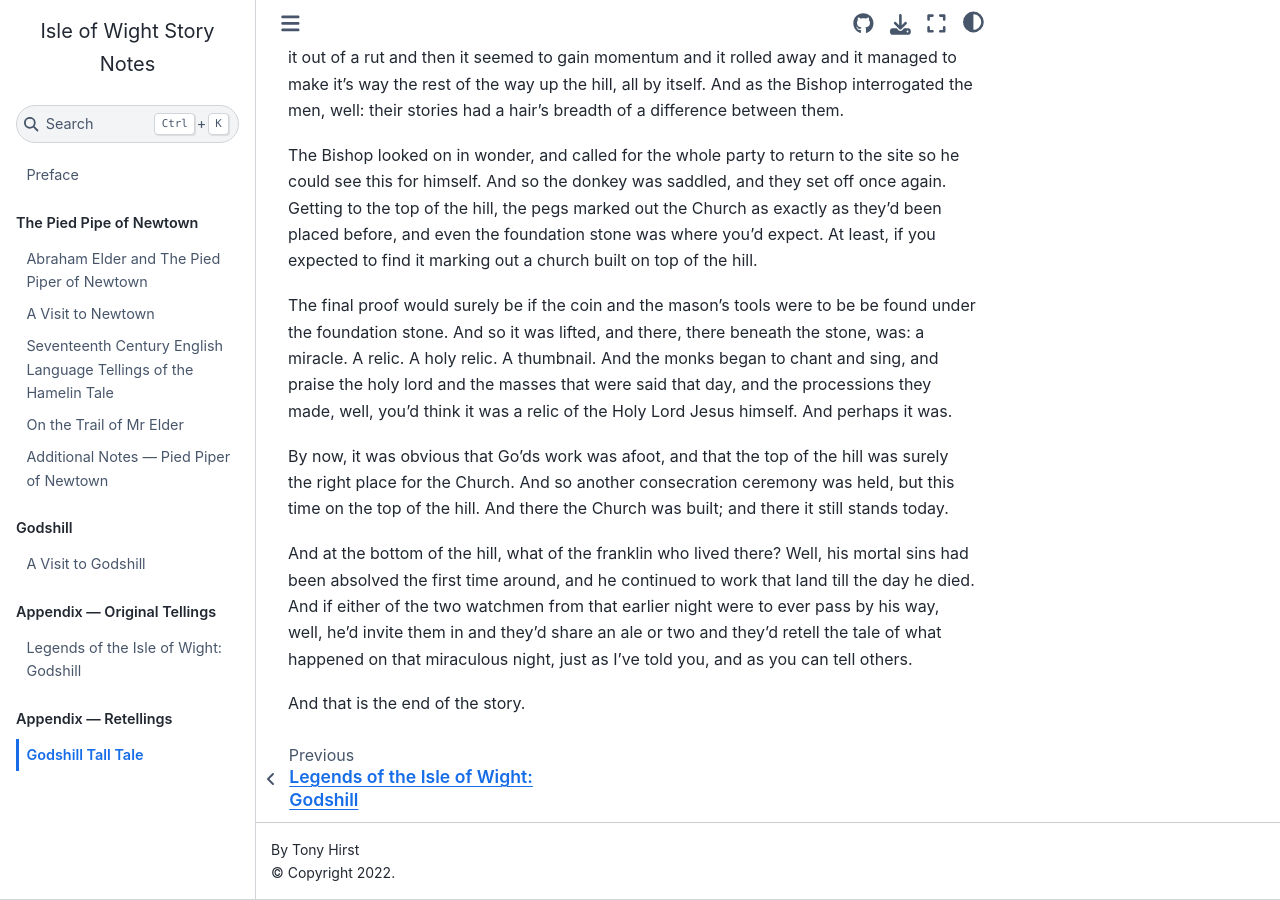
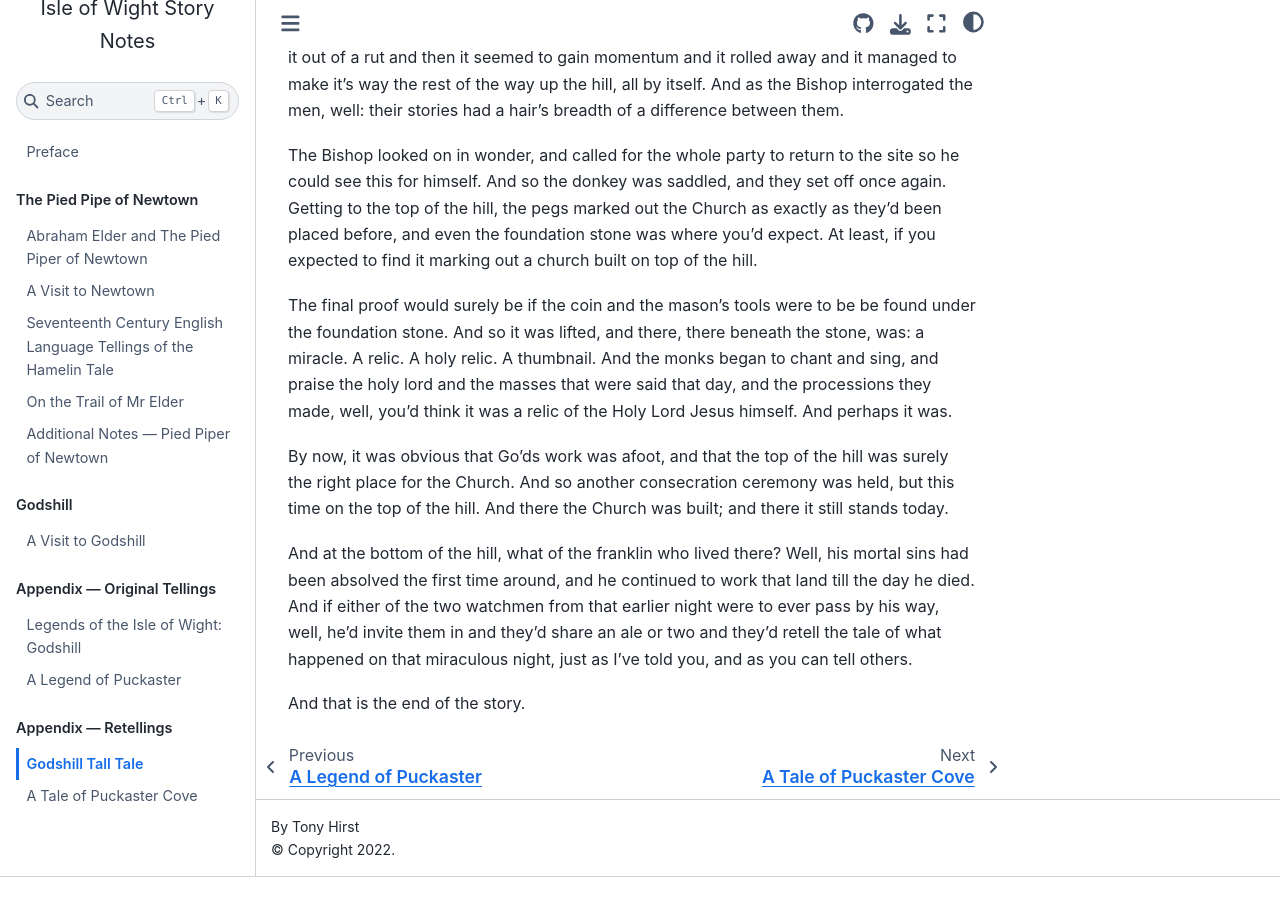
Before and after one commit to psychemedia/island-storynotes, a Jupyter Book: the page built from elder-godshill-reversioned.md, in a window 1280 px wide and 900 px high, scrolled down 2963 px. Built offline with Jupyter Book 1.0.4 settings and Sphinx 7.4.7 and the Sphinx Book theme 1.1.4, drawn with Linux system fonts in a browser that asks for light colours; after the commit the page ends 3840 px from its top, so only the background shows below that; some of the changed lines change nothing that is shown.

Commit message:
Add Puckaster

```diff
--- a/_toc.yml
+++ b/_toc.yml
@@ -14,6 +14,8 @@ parts:
 - caption: Appendix — Original Tellings
   chapters:
   - file: elder-godshill
+  - file: elder-puckaster
 - caption: Appendix — Retellings
   chapters:
   - file: elder-godshill-reversioned
+  - file: elder-puckaster-reversioned
--- /dev/null
+++ b/elder-puckaster-reversioned.md
@@ -0,0 +1,68 @@
+# A Tale of Puckaster Cove
+
+*This is another tale of Abraham Elder's, a fairy tale, which appeared in Bentley's Miscellany. If you go round the coast from Ventnor toward's St Catherine's Point, you'll come to Binnel Bay, and Puckaster Cove. Now as I'm sure you all know, Puck, or pooka, is an old English word meaning "goblin" or perhaps, fairy. And that gives a clue as to the nature of this tale. Now, back in the twelfth century, there were no real roads around that part of the island, but there were footpaths, parts of which remain to this day. Pilgrims would land at Puckaster Bay and make their way up the cliff and along the Cripple Path, pass by Niton and go up to the holy well at Whitwell; and then they'd return along St Radegund's path, back to Puckaster Cove. A twelfth century circular walk, if you will.*
+
+As you might expect, these paths could be treacherous, particularly at night, and about a mile from the cove there was a place that was, by turn, marshy, and boggy, and bordered by brambles. And at night, over that place, could often be seen Jack o'Lanterns, will-o-the-wisps, warning away the unwary. But in the midst of that inhospitable place was a wide, flat green space, and if you ever had chance to look at it, you'd likely as not be able to see fairy rings there. For that was the place where King Puck, the king of fairies, would hold court.
+
+Now, one time, John Kann, who lived not far from the fairy rings, was chatting to one of his friends who lived nearby with his family, and who was due to be married. "I surely need to build a new house," the man said, "for me and my new wife to live in", and he described the flat green space as being the ideal place.
+
+"Are you mad?", said John Kann, "that's no place for the likes of you, nor me"; and he convinced his friend that to build a house there would be folly indeed and would surely invite no end of trouble; that the fairy folk would not take politely to their meeting place being invaded, that bad things would happen to the man and his wife, that their children would be replaced by changelings, and suchlike.
+
+The man was persuaded, and found land for a house elsewhere, and when the time came for the wedding, John Kann was invited. At the end of the celebrations that night, and a fine celebration it was too, John Kann set out to follow a friend of his who'd left just a few moments earlier, with a lantern to guide the way.
+
+John saw the light up and ahead, and started to to follow it, but before long, he realised he wasn't taking the path he'd expected to take, particularly as it appeared to start to lead him through a patch of brambles; and then he realised that the light had stopped. And that it wasn't as bright as he'd thought, becuase he was closer to it than he thought. And that he was stood on the ground that his friend had wanted to build his house on. The fairy ground. And then, he heard something. It sounding like singing, or, no, a chant:
+
+> John Kann, is a very nice man,
+> He's a very nice man, is Mr John Kann.
+
+And John looked around. And saw nothing.
+
+And then he looked down. And he saw people. Tiny people. Tiny people dancing around and singing, chanting:
+
+> John Kann, is a very nice man,
+> He's a very nice man, is Mr John Kann.
+
+Now John was taken aback by this, as you might be, particularly because the tiny folk seem to know who he was; and then they invited him to join them in the dance.
+
+Now, John was much much bigger than they were, and he stuttered that he was afraid he might step on them, but they said " no problem, no problem at all" and two of them started to climb up his trousers carrying something bewtween them, something, a cup, an acorn cup, and as they got closer he saw there was something in the cup. It looked like: snuff. At once, a pinch of snuff flicked into one nostril, and he sneezed, and he sneezed so strongly that his hat flew off. Then another pinch, and another violent sneeze, and.. he looked at his hat. It was much larger than he expected: a trick of the light maybe. Then another pinch, another sneeze, and John realised that with each pinch, with each sneeze, he got shorter, and his colthes shrank as he he did, until he was just the size of one of the wee little folk.
+
+John looked at his hat, which had fallen off with the first sneeze, and it was now much larger than him. But to replace, one of the fairies popped a new hat, a foxglove flower hat, onto his head, and pulled him into the dance.
+
+And how they danced.
+
+After a while, now breathless, King Puck called order. There were now many more fairies than John Kann had originally remmebered seeing, and Puck called on the newcomers to report on what mischief they had been up to. For fairies are a mischievous folk and like nothing better than playing pranks, particularly at night. And with each report, the King laughed and called for the next. Until at last, one fine young fairy, flushed with enthusiasm, explained how they had managed to catch a bee.
+
+"Splendid", called Puck, "then we shall feast well tonight", and the bee was brought in, its wings strapped to its body with fine gossamer thread. And from the bee's legs, the fairy folk collected bee bread; and from it's honey sack, they collected honey into a acorn cup, into which they added fresh dew water, and made a fine punch from it.
+
+Now, as they did this, John Kann looked on, and he said: "I may not be as big as I was, but that is surely not enough food or dirnk to go round" and Puck looked at him and laughed, and said, "not as we are, maybe" and the snuff was passed round again, and the fairies made themselves, and John Kann, even smaller. And as they sneezed, their foxglove hats fell off; and they replaced them with bluebell hats. And the food that had been collected from the bee was now more than plenty enough to go round. And so they sat on the mushrooms that had started to pop up in a circle around them, and John Kann was given pride of place, sat on what seemed to him a giant puff ball, next to the king.
+
+After they had feasted, Puck turned to John Kann and said: "'Fairies like honey, but men like money'. Is that true, John Kann, is that true?" And John said that yes, indeed, money was a good thing to have. And Puck asked him: "and do men like gold, too, the most of all?" and John said that yes, gold was surely a precious thing to behold, but that, if he were to be given any gold at all, at the size he was, that would be a trifling amount in the world of men, and ...
+
+"Enough, John Kann, enough," said Puck, "we will thank you properly, be sure of that", and he explained to John that if he were to go down to Puckaster Cove, and search there at dawn, where the beach was land half the day, and underwater the rest, that there he would find a flat stone, with a hole right through it, a stone we perhaps know as a witch's stone today. And if he were there as the sun was rising he would see, in the sand, grains of gold too. And the gold would be there, each day, at dawn, if the tide allowed it. But that if he ever told anyone where he was getting the gold, that would be the end of it.
+
+And with that, the puff ball under John Kann seemed to explode and he was thrown the ground, and his bluebell hat was thrown off him too... And when he looked around he saw.. he saw that dawn was coming up; and next to him, he saw his hat. But not a giant hat, a normal sized hat. And of the fairies, there was no sight. Just a fairy ring of newly grown mushrooms.
+
+Well, John got up, and brushed himself down, and wondered at the strange dream he had just had, and set to, to walk home; but as he did so, he noticed a gap in the fairy ring where his hat had been; and in the center of the ring, a burst puff ball; and next to that, a bluebell flower. And scattered around were other flower heads: foxgloves, and bluebells.
+
+There being no-one around, John just wondered, wondered to himself whether there might be something in the story that now came to mind; about the the Cove, and of the flat stone with a hole he might find there. And it was a nice morning for a walk after all. And so he went down the path, down the path to Puckaster Cove - and the tide was out – and he started to make his way along the beach, scraping it to left and to right as he made he way. And then, he saw it. A stone. A flat stone. A flat stone with a hole right through it. And as he picked the stone up, he just scuffed the sand a bit more with his shoe, a bit deeper, and he noticed something glint, somethiing glisten, or glister, as Shakespeare might say. And, he bent down, and, and it was a grain of gold. And John Kann found himself humming, humming a tune...
+
+> John Kann, is a very lucky man,
+> He's a very lucky man, is Mr John Kann.
+
+And each morning, when the tide was right, and as the sun came up, John Kann would wander down to the beach, and put a handul of sand in a tub he'd carry with him. And as he'd wash the sand, the gold would gather there, at the bottom of the tub. And to hide the gold, he'd collect shells, and shellfish, and place those in the tub too. And he'd effect to sell the pretty shells, the ornamental shells, by placing them in his window. And he'd sell the shellfish too.  And twice a year, he'd go up to London, supposedly to sell the best of the shells, but really to sell the gold, in secret, remembering what Puck had told him about not revealing the source of his wealth. And folk would wonder about how he seemed to be able to get such a good price from a few old shells from those silly folk in London, who obviously had more money than sense.
+
+And by and by, a particular lady of the parish, a one person newsfeed, which is to say, a well-meaning but selfless gossip, slowly weedled her way into John Kann's affections, driven in one part by his wealth, but in another by a deep seated curiosity about how he was really coming by it.
+
+And after a while, she married him.
+
+But still he told her nothing.
+
+And then, one day, after weeks, after months, of being asked what he was doing, how could those shells be worth so much in London when they sold so poorly at home, she got the secret out of him.
+
+"Just don't go around telling everyone", he told her, "or it will come to an end".
+
+And she didn't tell everyone, to her credit. Just one or two of her closest friends. Friends who could likewise be trusted to be discreet, if not actually keep the secret.
+
+And so it was: the next day, when John went down to the beach, with the tide out, and the dawn rising, there were a great many people down on the beach. In fact, there were people everywhere... And whilst some of them may have found a few grains of gold that day, there was none there the next. Nor on any day thereafter.
+
+And that is the end of the story.
--- a/elder-puckaster.md
+++ b/elder-puckaster.md
@@ -1,5 +1,6 @@
+# A Legend of Puckaster
 
-Puckaster - https://archive.org/details/sim_bentleys-miscellany_1839-07_6/page/368/mode/2up?q=puckaster+elder
+https://archive.org/details/sim_bentleys-miscellany_1839-07_6/page/368/mode/2up?q=puckaster+elder
 
 A LEGEND OF PUCKASTER,
 ISLE OF WIGHT.
```
